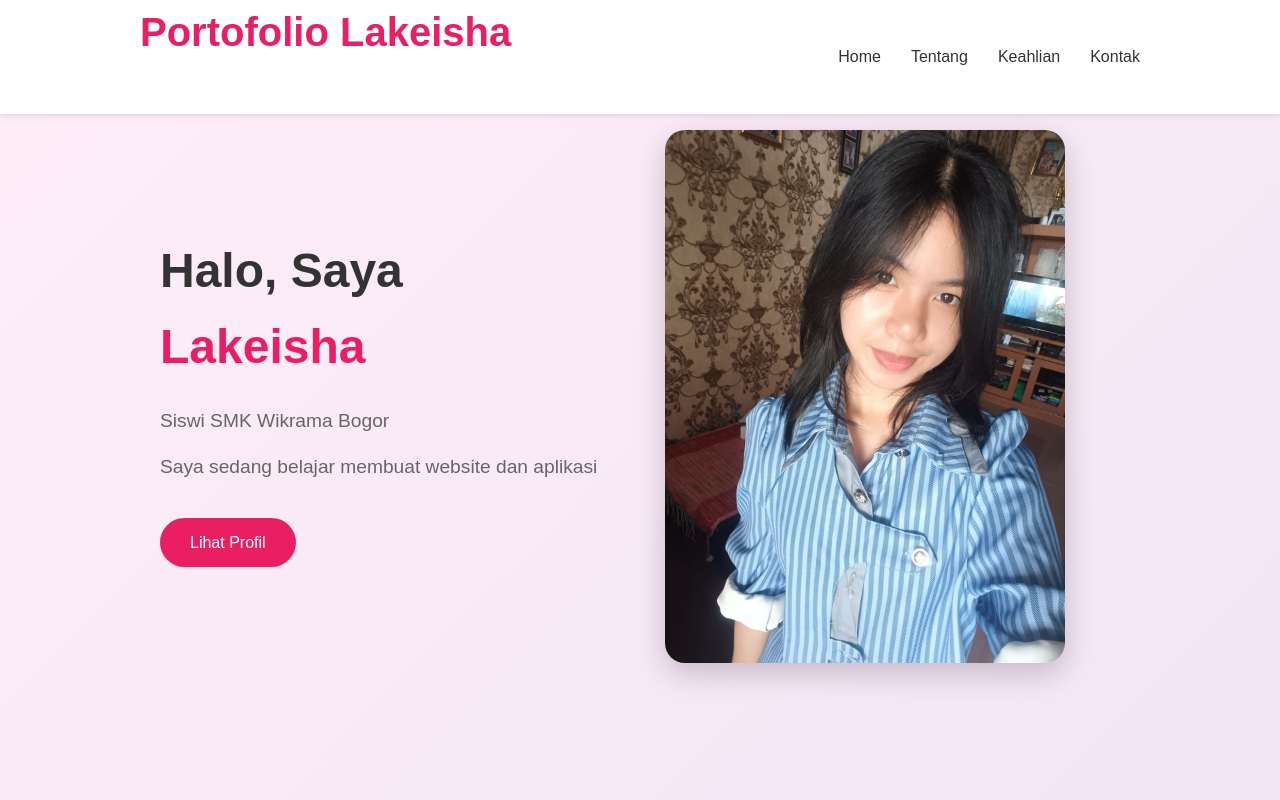
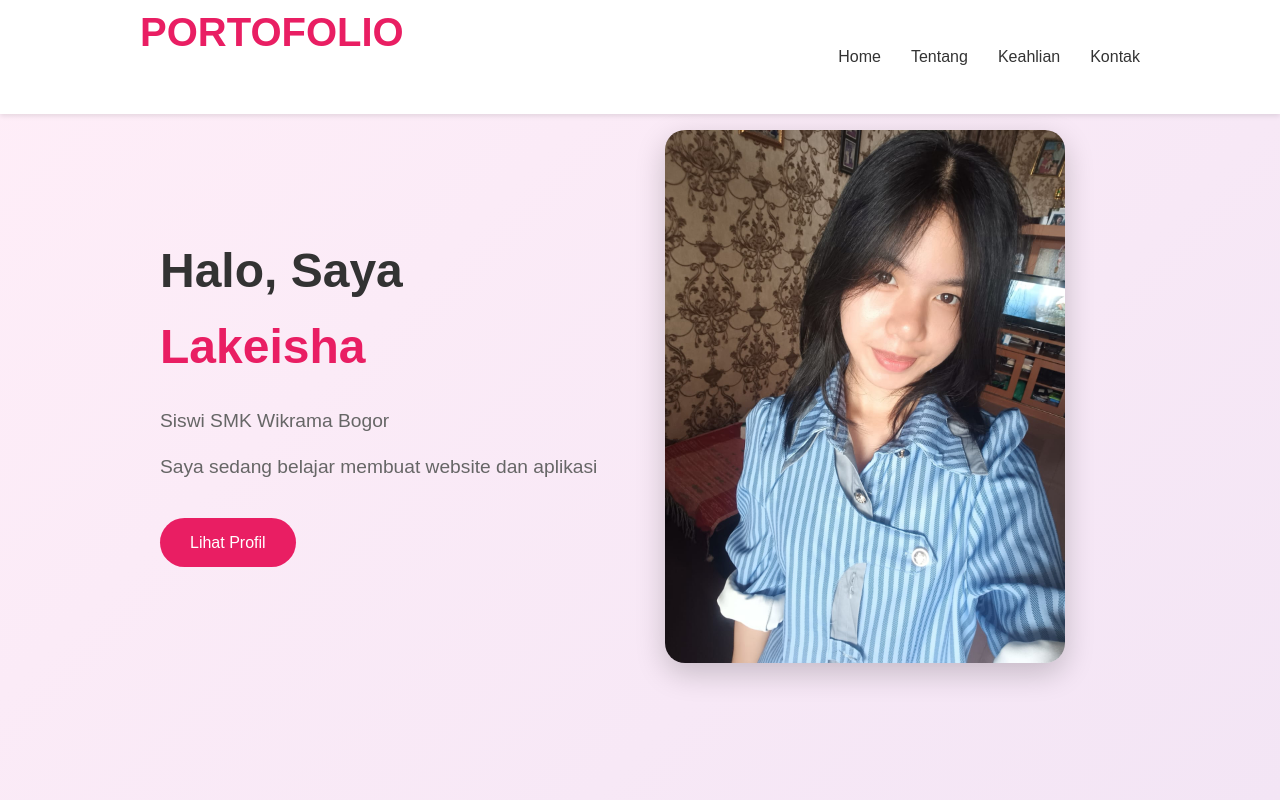
Before and after one commit to Lakeiisha/Portofolioo, a plain HTML site: page index.html in a window 1280 px wide. Shown: the top 800 px of the page. Drawn offline with Linux system fonts and the light colour scheme.

Commit message:
Update index.html

```diff
--- a/index.html
+++ b/index.html
@@ -10,7 +10,7 @@
     <!-- Header -->
     <header>
         <nav>
-            <h2>Portofolio Lakeisha</h2>
+            <h2>PORTOFOLIO</h2>
             <ul>
                 <li><a href="#home">Home</a></li>
                 <li><a href="#about">Tentang</a></li>
```
